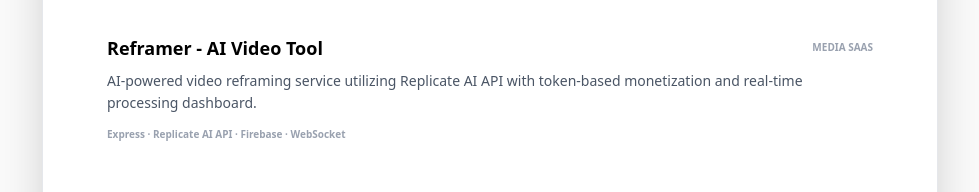
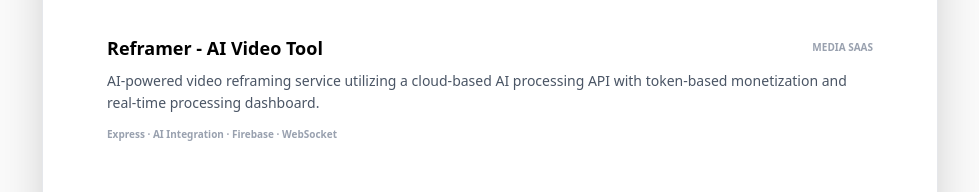
Before and after one commit to bhanuka99x/my-portfolio, a Next.js app in the folder frontend/: page /resume in a window 1280 px wide. Shown: the part 2886-3078 px from the top of the page, without its empty margins (150-1129 px from the left). Built offline with nearby package versions, Linux system fonts and the light colour scheme.

Commit message:
feat: Implement core portfolio sections including projects, contact, resume, and data constants.

```diff
--- a/frontend/src/app/resume/page.tsx
+++ b/frontend/src/app/resume/page.tsx
@@ -261,9 +261,9 @@ export default function ResumePage() {
                 <span className="text-[10px] uppercase font-bold text-gray-400">Media SaaS</span>
               </div>
               <p className="text-sm text-gray-600 leading-relaxed mb-3">
-                AI-powered video reframing service utilizing Replicate AI API with token-based monetization and real-time processing dashboard.
+                AI-powered video reframing service utilizing a cloud-based AI processing API with token-based monetization and real-time processing dashboard.
               </p>
-              <p className="text-[10px] font-bold text-gray-400">Express · Replicate AI API · Firebase · WebSocket</p>
+              <p className="text-[10px] font-bold text-gray-400">Express · AI Integration · Firebase · WebSocket</p>
             </div>
           </div>
         </section>
```
